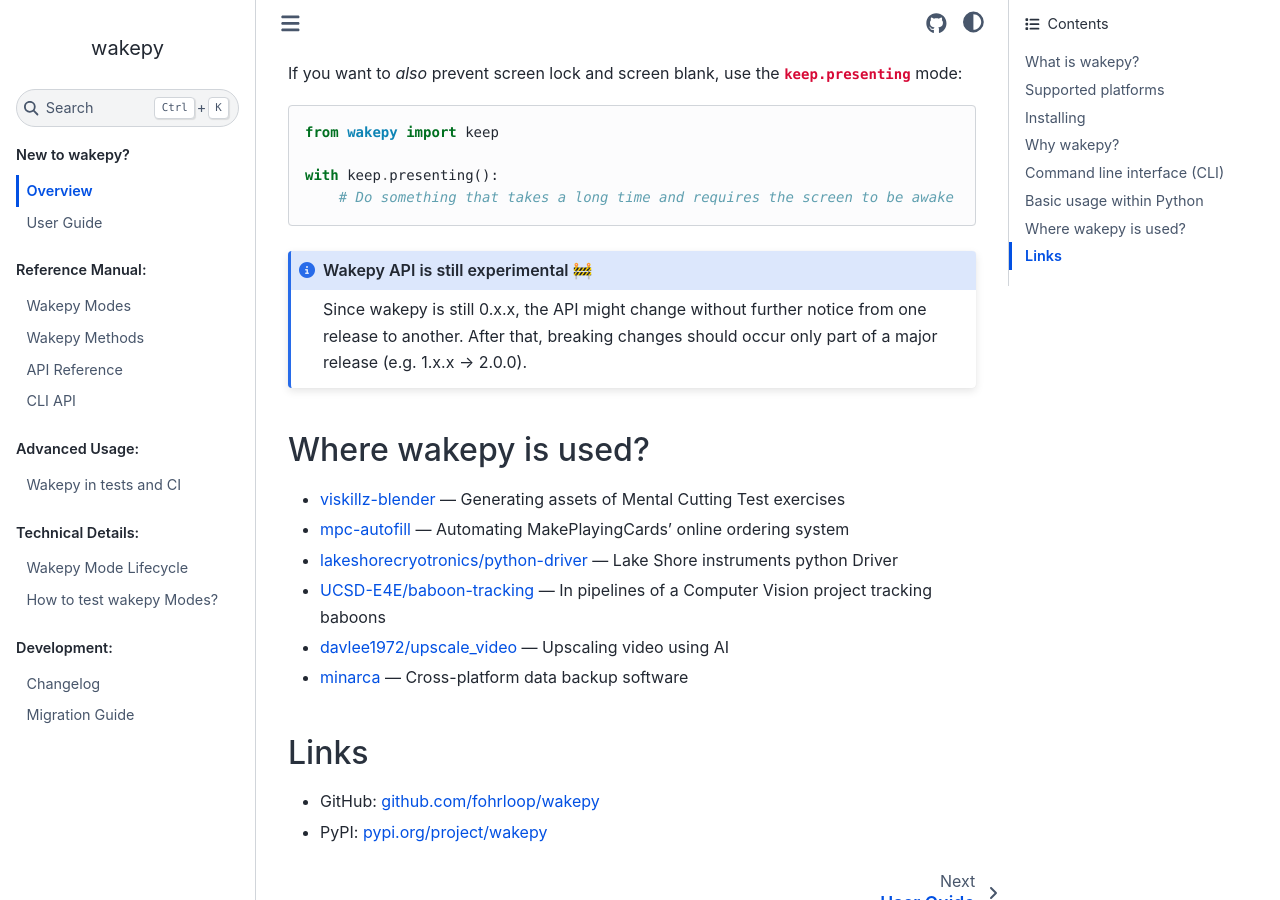
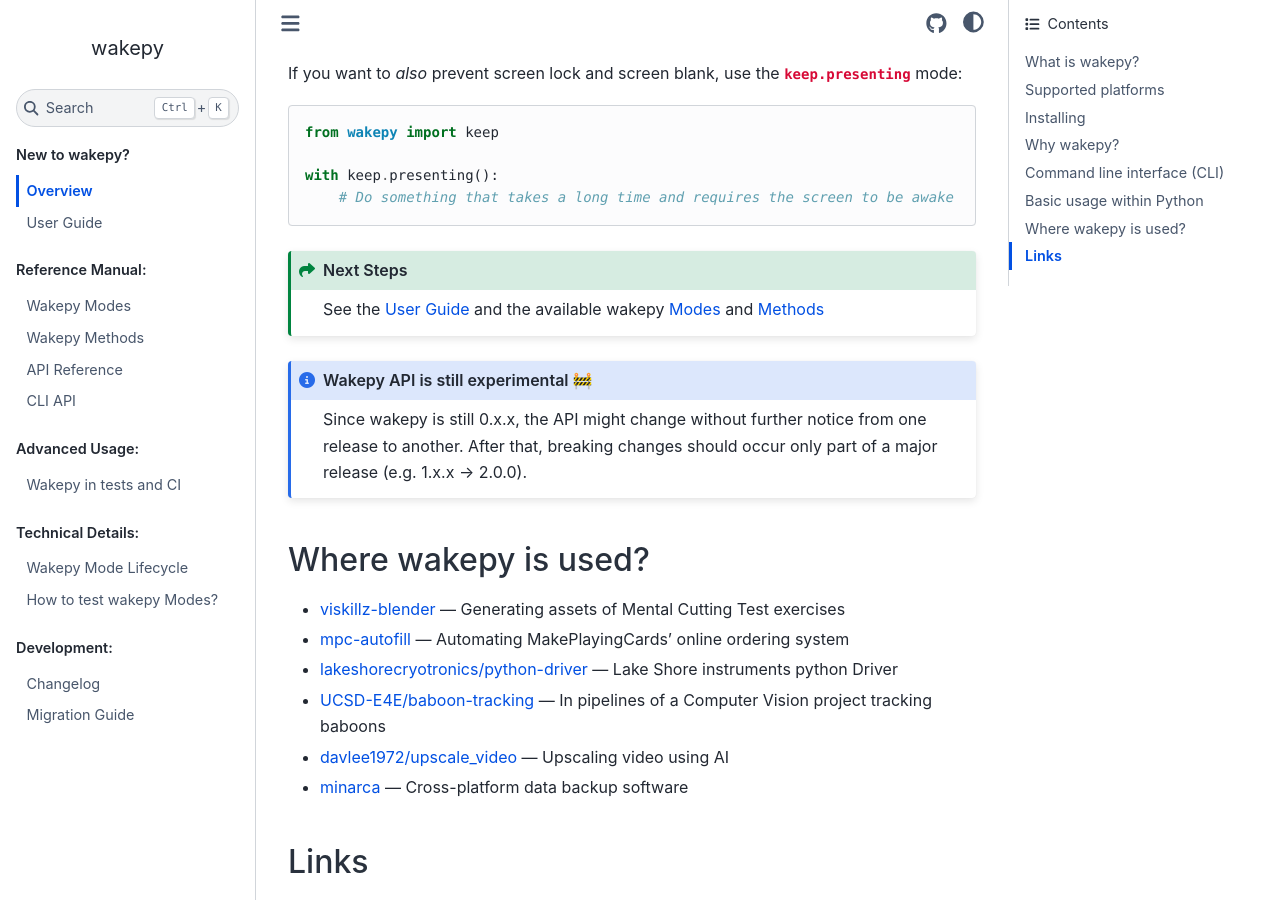
Before and after one commit to fohrloop/wakepy, a Sphinx documentation site: the page built from docs/source/index.md, in a window 1280 px wide and 900 px high, scrolled down 2290 px. Built offline with Sphinx 7.4.7 and the Sphinx Book theme 1.1.4, drawn with Linux system fonts in a browser that asks for light colours; the version number could not be read and is left out.

Commit message:
add Next Steps admonition to Overview

````diff
--- a/docs/source/index.md
+++ b/docs/source/index.md
@@ -111,7 +111,11 @@
 ```
 
 
+```{admonition} Next Steps
+:class: seealso
 
+See the [User Guide](#user-guide) and the available wakepy [Modes](#wakepy-modes) and [Methods](#wakepy-methods)
+```
 ```{admonition} Wakepy API is still experimental 🚧
 :class: note
 
@@ -135,6 +139,8 @@
 ## Links
 - GitHub: [github.com/fohrloop/wakepy](https://github.com/fohrloop/wakepy)
 - PyPI: [pypi.org/project/wakepy](https://pypi.org/project/wakepy/)
+
+
 
 ```{toctree}
 :hidden:
````
Also changed, not shown: docs/source/user-guide.md (+1 -0 lines).
